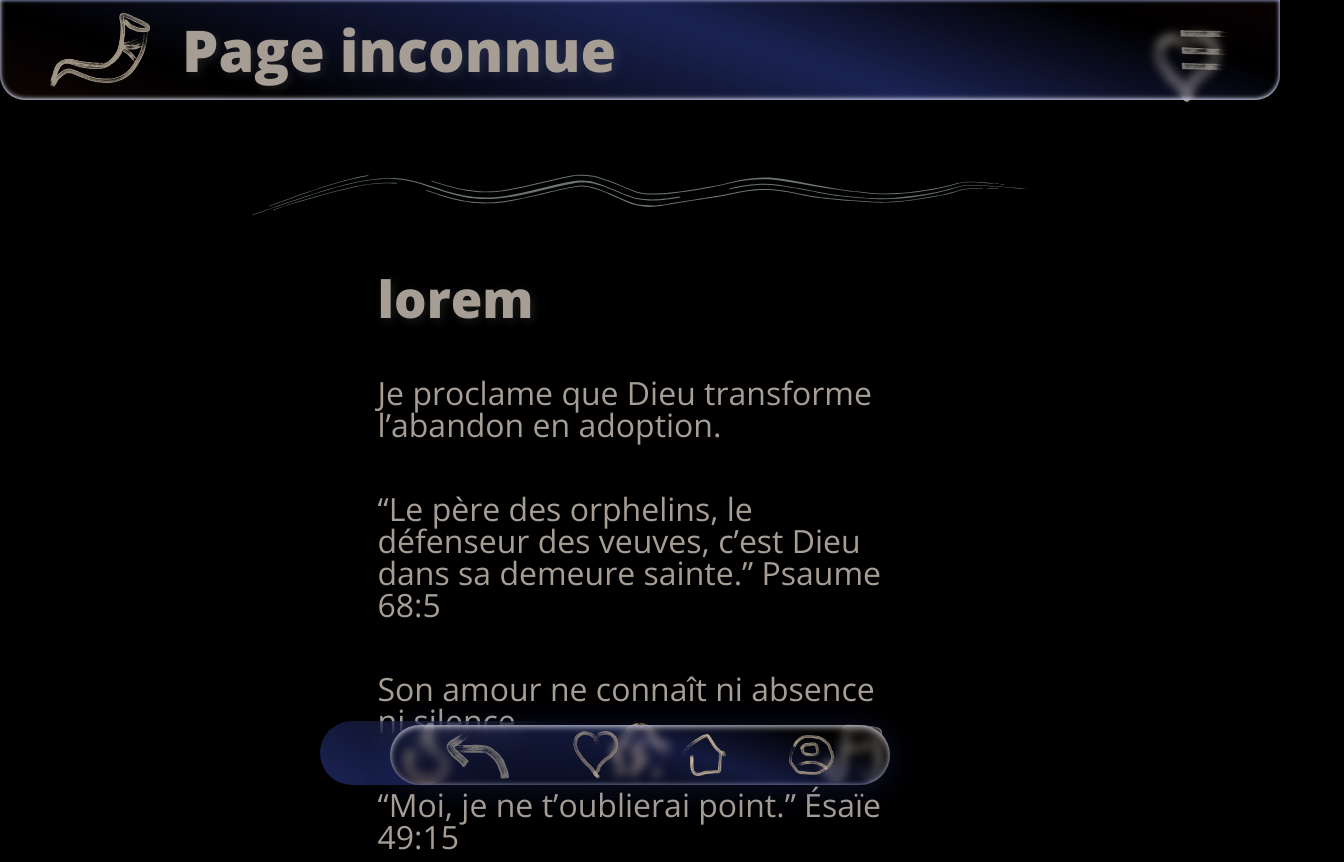
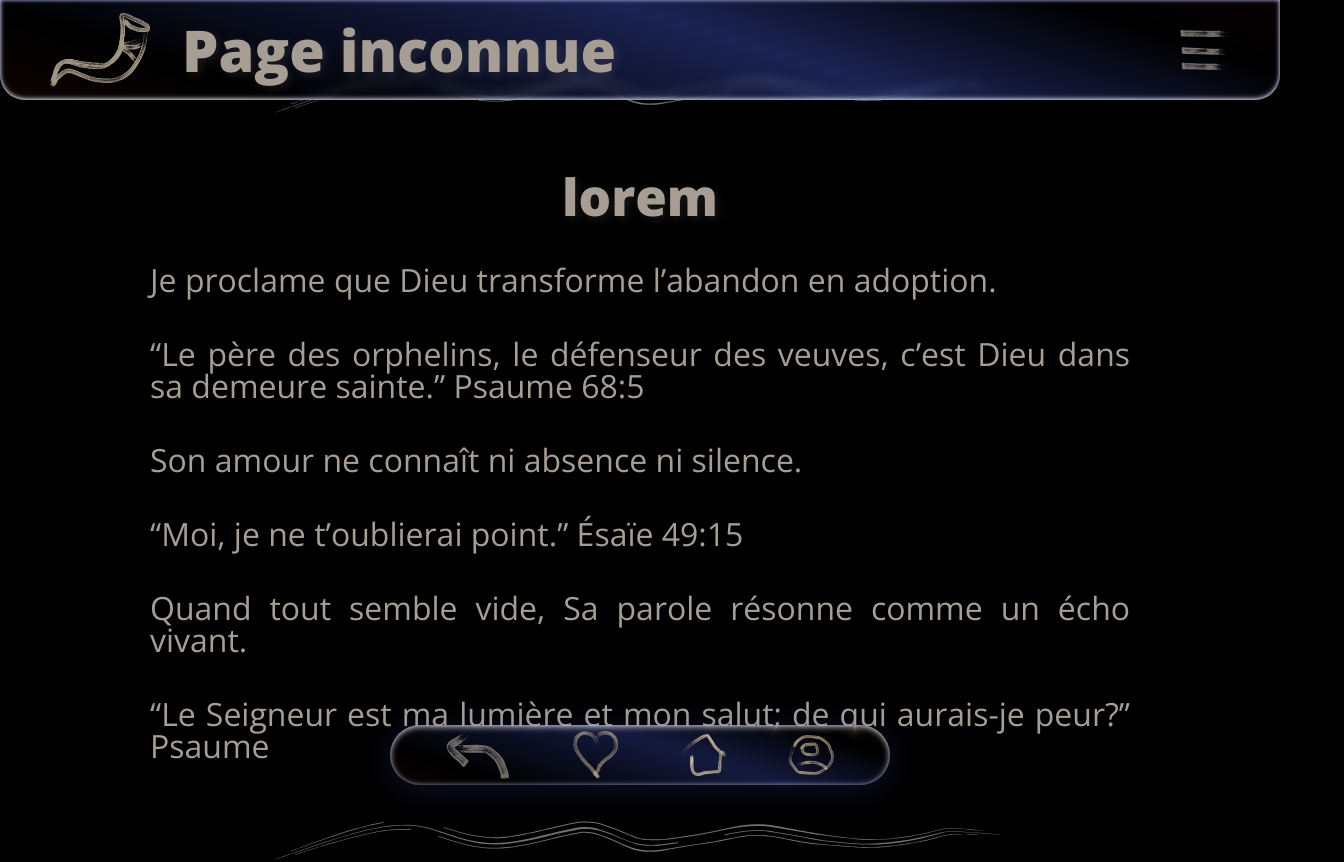
Before and after one commit to evan-azemard/Proclame, a React (Vite) app in the folder packages/client/: page /categories/1/proclamations/1 in a window 1280 px wide. Shown: the top 862 px of the page, 1344 px wide, since content can reach past the window. Built offline with nearby package versions, Linux system fonts and the light colour scheme.

Commit message:
feat(reading): add Reading template

```diff
--- a/packages/client/src/components/molecules/FooterNav/FooterNav.module.scss
+++ b/packages/client/src/components/molecules/FooterNav/FooterNav.module.scss
@@ -1,4 +1,4 @@
- .footer {
+.footer {
   position: fixed;
   bottom: 15px;
   left: 50%;
@@ -13,10 +13,22 @@
   overflow: hidden;
   position: fixed;
   backdrop-filter: blur(5px);
+  &.footerReading {
+    @include respond-to(desktop) {
+      nav ul li {
+        img,
+        svg {
+          width: 1.4rem; // reduced size
+          height: 1.4rem;
+        }
+      }
+    }
+  }
 
-  // (Ancien BackdropBubbles retiré)
-
-
+  .line{
+    border: 1px solid rgba(245, 222, 179, 0.484);
+    height: 25px;
+  }
   nav {
     width: 100%;
     height: 100%;
@@ -36,18 +48,24 @@
       li {
         height: fit-content;
         img {
-          filter: grayscale(0.4) brightness(0.85) contrast(.95);
+          filter: grayscale(0.4) brightness(0.85) contrast(0.95);
           cursor: pointer;
           width: 2rem;
           transform: scale(1);
-          transition: filter .28s ease, transform .28s ease;
-          &:hover { filter: grayscale(0) brightness(1.35) contrast(1.05); transform: scale(.86); }
-          &:active { transform: scale(.78); filter: grayscale(0) brightness(1.15); }
+          transition: filter 0.28s ease, transform 0.28s ease;
+          &:hover {
+            filter: grayscale(0) brightness(1.35) contrast(1.05);
+            transform: scale(0.86);
+          }
+          &:active {
+            transform: scale(0.78);
+            filter: grayscale(0) brightness(1.15);
+          }
         }
       }
     }
   }
- }
+}
 
 // Layer blur (au-dessus du footer de base)
 .footerBlurLayer {
@@ -62,7 +80,7 @@
 
 .blurBubble {
   // fallback si backdrop-filter non supporté
-  background: rgba(255,255,255,0.04);
+  background: rgba(255, 255, 255, 0.04);
 }
 
 // Layer UI (icônes cliquables)
@@ -93,13 +111,19 @@
         align-items: center;
         justify-content: center;
         img {
-          filter: grayscale(0.4) brightness(0.85) contrast(.95);
+          filter: grayscale(0.4) brightness(0.85) contrast(0.95);
           cursor: pointer;
           width: 2rem;
           transform: scale(1);
-          transition: filter .28s ease, transform .28s ease;
-          &:hover { filter: grayscale(0) brightness(1.35) contrast(1.05); transform: scale(.86); }
-          &:active { transform: scale(.78); filter: grayscale(0) brightness(1.15); }
+          transition: filter 0.28s ease, transform 0.28s ease;
+          &:hover {
+            filter: grayscale(0) brightness(1.35) contrast(1.05);
+            transform: scale(0.86);
+          }
+          &:active {
+            transform: scale(0.78);
+            filter: grayscale(0) brightness(1.15);
+          }
         }
       }
     }
@@ -140,24 +164,30 @@
   position: relative;
   padding: 0.75rem 0.75rem 1.25rem;
   border-radius: 14px;
-  background: rgba(255,255,255,0.03);
+  background: rgba(255, 255, 255, 0.03);
   backdrop-filter: blur(6px);
   -webkit-backdrop-filter: blur(6px);
-  border: 1px solid rgba(255,255,255,0.08);
-  box-shadow: 0 4px 12px -4px rgba(0,0,0,0.4);
+  border: 1px solid rgba(255, 255, 255, 0.08);
+  box-shadow: 0 4px 12px -4px rgba(0, 0, 0, 0.4);
 }
 
 .debugTitle {
   font: 600 12px/1.2 var(--font-sans, Arial, sans-serif);
-  letter-spacing: .5px;
+  letter-spacing: 0.5px;
   margin: 0 0 8px;
   text-transform: uppercase;
-  opacity: .7;
+  opacity: 0.7;
 }
 
-.debugBase { border: 2px solid #3b82f6; }
-.debugBlur { border: 2px solid #10b981; }
-.debugUi { border: 2px solid #f59e0b; }
+.debugBase {
+  border: 2px solid #3b82f6;
+}
+.debugBlur {
+  border: 2px solid #10b981;
+}
+.debugUi {
+  border: 2px solid #f59e0b;
+}
 
 .debugBlurViewport {
   position: relative;
@@ -170,5 +200,5 @@
 }
 
 [data-debug].blurBubble {
-  outline: 1px dashed rgba(255,255,255,0.15);
+  outline: 1px dashed rgba(255, 255, 255, 0.15);
 }
--- a/packages/client/src/components/molecules/FooterNav/FooterNav.tsx
+++ b/packages/client/src/components/molecules/FooterNav/FooterNav.tsx
@@ -3,7 +3,7 @@ import homePng from "@atoms/Icon/icons/home.png";
 import favoritePng from "@atoms/Icon/icons/favorite.png";
 import profilePng from "@atoms/Icon/icons/profile.png";
 import { useLocation, useNavigate } from "react-router-dom";
-import { Button } from "@atoms/index";
+import { Button, Icon } from "@atoms/index";
 
 export default function FooterNav() {
   const navigate = useNavigate();
@@ -26,6 +26,38 @@ export default function FooterNav() {
 
     navigate(uri);
   };
+
+  if (
+    location.pathname === "/categories/categoryId/proclamations/proclamationsId"
+  ) {
+    return (
+      <>
+        <footer className={`${styles.footer} ${styles.footerReading}`}>
+          <nav aria-label="Navigation pied de page">
+            <ul>
+              <li>
+                <Button isBack />
+              </li>
+              <li>
+                <img src={favoritePng} alt="favori" title="favori" className={styles.logo} />
+              </li>
+              <span className={styles.line}></span>
+              <li>
+                <Icon name="fire" title="feu" />
+              </li>
+              <li>
+                <Icon name="storm" title="orage" />
+              </li>
+              <li>
+                <Icon name="melody" title="musique" />
+              </li>
+            </ul>
+          </nav>
+        </footer>
+        <div className={styles.mask}></div>
+      </>
+    );
+  }
   return (
     <>
       <footer className={styles.footer}>
--- a/packages/client/src/components/molecules/HeaderNav/HeaderNav.tsx
+++ b/packages/client/src/components/molecules/HeaderNav/HeaderNav.tsx
@@ -45,10 +45,7 @@ export default function HeaderNav() {
   const navigate = useNavigate();
   const pageTitle = translations[location.pathname] || "Page inconnue";
 
-
   const handleClick = (home: string) => {
-
-
     if ("vibrate" in navigator) {
       navigator.vibrate(50);
       if (home == "home") {
@@ -62,6 +59,8 @@ export default function HeaderNav() {
       }
     }
   };
+
+  if (location.pathname === "/categories/categoryId/proclamations/proclamationsId") return null;
 
   return (
     <>
--- a/packages/client/src/components/molecules/TitleWithParagraph/TitleWithParagraph.module.scss
+++ b/packages/client/src/components/molecules/TitleWithParagraph/TitleWithParagraph.module.scss
@@ -1,7 +1,9 @@
 .titleWithParagraph{
     display: flex;
     flex-direction: column;
-    gap: 20px;
+    margin: 0 auto;
+    gap: 10px;
+    text-align: justify;
 }
 
 @include respond-to(desktop){
--- a/packages/client/src/components/organisms/SectionGrid/SectionGrid.module.scss
+++ b/packages/client/src/components/organisms/SectionGrid/SectionGrid.module.scss
@@ -36,6 +36,17 @@
 }
 
 @include respond-to(tablet) {
+  .navCategory {
+    grid-template-columns: repeat(4, 1fr);
+    gap: 2rem;
+  }
+
+  .navCategory,
+  .navProclamation {
+    width: 70vw;
+    margin: 0 auto;
+  }
+
   .navMenu {
     padding: 25px;
     display: grid;
@@ -53,19 +64,13 @@
       }
     }
   }
-
+}
+@include respond-to(desktop) {
+  .navProclamation,
   .navCategory {
-    grid-template-columns: repeat(4, 1fr);
-    gap: 2rem;
-  }
-
-  .navCategory,
-  .navProclamation {
     width: 70vw;
     margin: 0 auto;
   }
-}
-@include respond-to(desktop) {
   .navMenu {
     padding: 25px;
     width: 100vw;
@@ -77,16 +82,14 @@
     ul {
       width: 200px;
       li {
+        display: flex;
+        flex-direction: row;
+        justify-content: center;
+        text-align: center;
         font-size: 0.8rem;
         scrollbar-width: none;
         -ms-overflow-style: none;
       }
     }
   }
-
-  .navProclamation,
-  .navCategory {
-    width: 70vw;
-    margin: 0 auto;
-  }
 }
--- a/packages/client/src/components/templates/Reading/Reading.module.scss
+++ b/packages/client/src/components/templates/Reading/Reading.module.scss
@@ -1,33 +1,35 @@
+body {
+  padding: 0 25px;
+}
+
 .contentFav {
   position: absolute;
   top: 100px;
   right: 0;
-
-  & {
-    transform: scale(3);
-  }
 }
 
-.footer {
-  backdrop-filter: blur(15px);
-  border-radius: 50px;
-  background: var(--gradient-default);
-  position: fixed;
-  bottom: 15px;
-  transform: translate(-50%);
-  left: 50%;
-  width: 50%;
-  ul {
-    width: 100%;
-    display: flex;
-    flex-direction: row;
-    justify-content: space-around;
-    align-items: center;
+@include respond-to(tablet) {
+  body {
+    padding: 0 50px;
+  }
+  main{
 
-    li{
-      display: flex;
-      flex-direction: column;
-      justify-content: center;
+    .reading{
+      div{
+
+        h2{
+          width: 100%;
+          text-align: center;
+        }
+
+        span{
+
+          p{
+            text-align: justify;
+            width: 100%;
+          }
+        }
+      }
     }
   }
 }
--- a/packages/client/src/components/templates/Reading/Reading.template.tsx
+++ b/packages/client/src/components/templates/Reading/Reading.template.tsx
@@ -1,14 +1,11 @@
-import { Icon, Wave } from "@atoms/index";
+import { Wave } from "@atoms/index";
 import styles from "./Reading.module.scss";
 import { TitleWithParagraph } from "@molecules/index";
 export default function Reading() {
   const title = "lorem";
   return (
-    <>
+    <div className={styles.reading}>
       <Wave />
-      <div className={styles.contentFav}>
-        <Icon name="favorite" title="favorite" />
-      </div>
       <TitleWithParagraph title={title}>
         <p>Je proclame que Dieu transforme l’abandon en adoption.</p>
         <p>
@@ -26,16 +23,6 @@ export default function Reading() {
         </p>
       </TitleWithParagraph>
       <Wave />
-
-      <footer className={styles.footer}>
-        <nav>
-          <ul>
-            <li><Icon name="fire" title="feu"/></li>
-            <li><Icon name="storm" title="orage"/></li>
-            <li><Icon name="melody" title="musique"/></li>
-          </ul>
-        </nav>
-      </footer>
-    </>
+    </div>
   );
 }
--- a/packages/client/src/styles/_base.scss
+++ b/packages/client/src/styles/_base.scss
@@ -75,8 +75,8 @@ body {
 
 main {
   width: 100%;
+  min-height: 85vh;
   padding-bottom: 1rem;
-
   @include respond-to(tablet) {
     h2,
     p {
```
Also changed, not shown: packages/client/src/components/atoms/Icon/icons/Icon-storm.svg.
